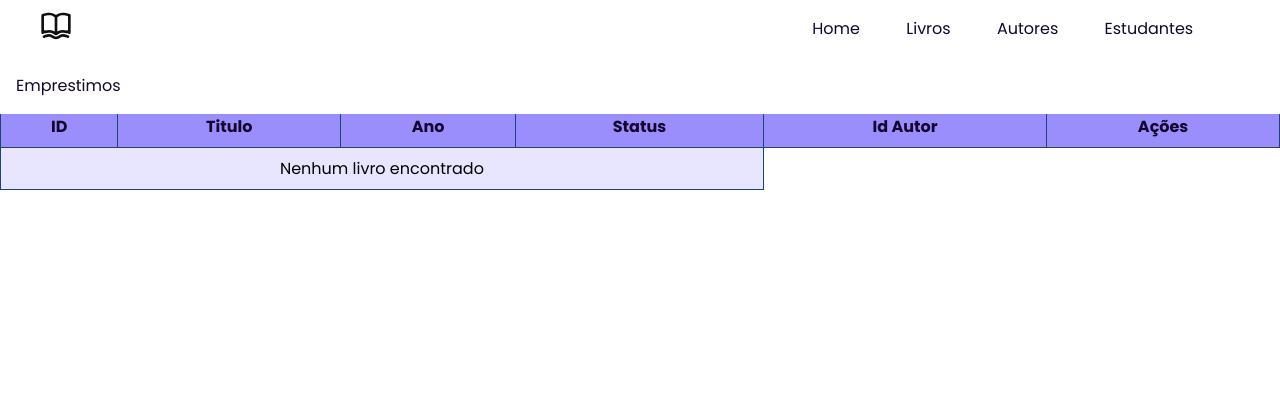
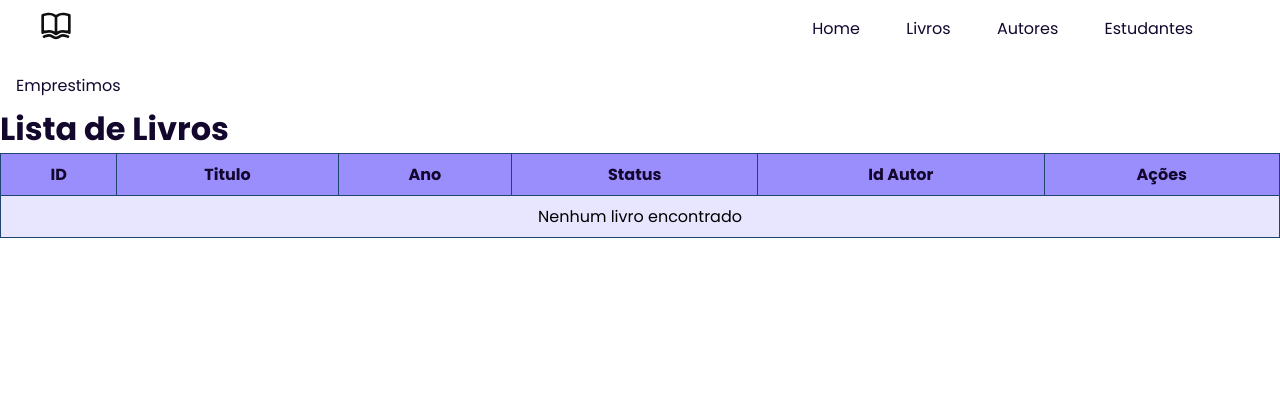
Before and after one commit to Andre-nemesis/Pweb-1, a PHP site: page /views/listarLivros.php in a window 1280 px wide. Shown: the top 420 px of the page. Run offline with PHP 8.4, Linux system fonts and the light colour scheme.

Commit message:
resolução de erros e pré documentação

```diff
--- a/atv_pratica/views/listarAutores.php
+++ b/atv_pratica/views/listarAutores.php
@@ -18,6 +18,9 @@
     <title>Lista de Autores</title>
     <?php include 'menu.php'; ?>
     <style>
+        h1{
+            color: #13072e;
+        }
         a {
             margin-right: 10px;
             text-decoration: none;
@@ -46,7 +49,8 @@
     </script>
 </head>
 <body>
-    <table style="margin-top: 5rem;">
+    <h1 style="margin-top: 5rem;">Lista de Autores</h1>
+    <table>
         <tr>
             <th>ID</th>
             <th>Nome</th>
--- a/atv_pratica/views/listarEstudantes.php
+++ b/atv_pratica/views/listarEstudantes.php
@@ -23,6 +23,9 @@
     <title>Lista de Estudantes</title>
     <?php include 'menu.php'; ?>
     <style>
+        h1{
+            color: #13072e;
+        }
         a {
             margin-right: 10px;
             text-decoration: none;
@@ -51,7 +54,8 @@
     </script>
 </head>
 <body>
-    <table style="margin-top: 5rem;">
+    <h1 style="margin-top: 5rem;">Lista de Estudantes</h1>
+    <table>
         <tr>
             <th>ID</th>
             <th>Nome</th>
--- a/atv_pratica/views/listarLivros.php
+++ b/atv_pratica/views/listarLivros.php
@@ -19,6 +19,9 @@
     <link rel="stylesheet" href="../views/css/style.css">
     <?php include 'menu.php'; ?>
     <style>
+        h1{
+            color: #13072e;
+        }
         a {
             margin-right: 10px;
             text-decoration: none;
@@ -47,7 +50,8 @@
     </script>
 </head>
 <body>
-    <table style="margin-top: 5rem;">
+    <h1 style="margin-top: 5rem;">Lista de Livros</h1>
+    <table>
         <tr>
             <th>ID</th>
             <th>Titulo</th>
@@ -59,11 +63,18 @@
         <?php
         if (!empty($livros)) {
             foreach ($livros as $livro) {
+                $msg = '';
+                if ($livro->getStatus()){
+                    $msg = 'Disponivel';
+                }
+                else{
+                    $msg = 'Emprestado';
+                }
                 echo "<tr>
                     <td>" . $livro->getIdLivro() . "</td>
                     <td>" . $livro->getTitulo() . "</td>
                     <td>" . $livro->getAno() . "</td>
-                    <td>" . $livro->getStatus() . "</td>
+                    <td>" . $msg . "</td>
                     <td>" . $livro->getAutor() . "</td>
                     <td>
                         <a href='editarLivro.php?id=" . $livro->getIdLivro() . "'>Editar</a>
@@ -72,7 +83,7 @@
                 </tr>";
             }
         } else {
-            echo "<tr><td colspan='4'>Nenhum livro encontrado</td></tr>";
+            echo "<tr><td colspan='6'>Nenhum livro encontrado</td></tr>";
         }
         ?>
     </table>
```
Also changed, not shown: atv_pratica/Controller/AutorController.php (+8 -0 lines), atv_pratica/Controller/BibliotecaController.php (+8 -0 lines), atv_pratica/Controller/EstudanteController.php (+8 -0 lines), atv_pratica/Controller/LivroController.php (+8 -0 lines), atv_pratica/Model/Autor.php (+7 -0 lines), atv_pratica/Model/Estudante.php (+7 -0 lines), atv_pratica/Model/Livro.php (+7 -0 lines), atv_pratica/Model/Relatorio.php (+7 -0 lines), atv_pratica/Repository/AutorRespository.php (+8 -0 lines), atv_pratica/Repository/BibliotecaRepository.php (+8 -0 lines), atv_pratica/Repository/EstudanteRepository.php (+8 -2 lines), atv_pratica/Repository/LivroRepository.php (+8 -0 lines), atv_pratica/db/DBConnectionHandler.php (+8 -0 lines).
